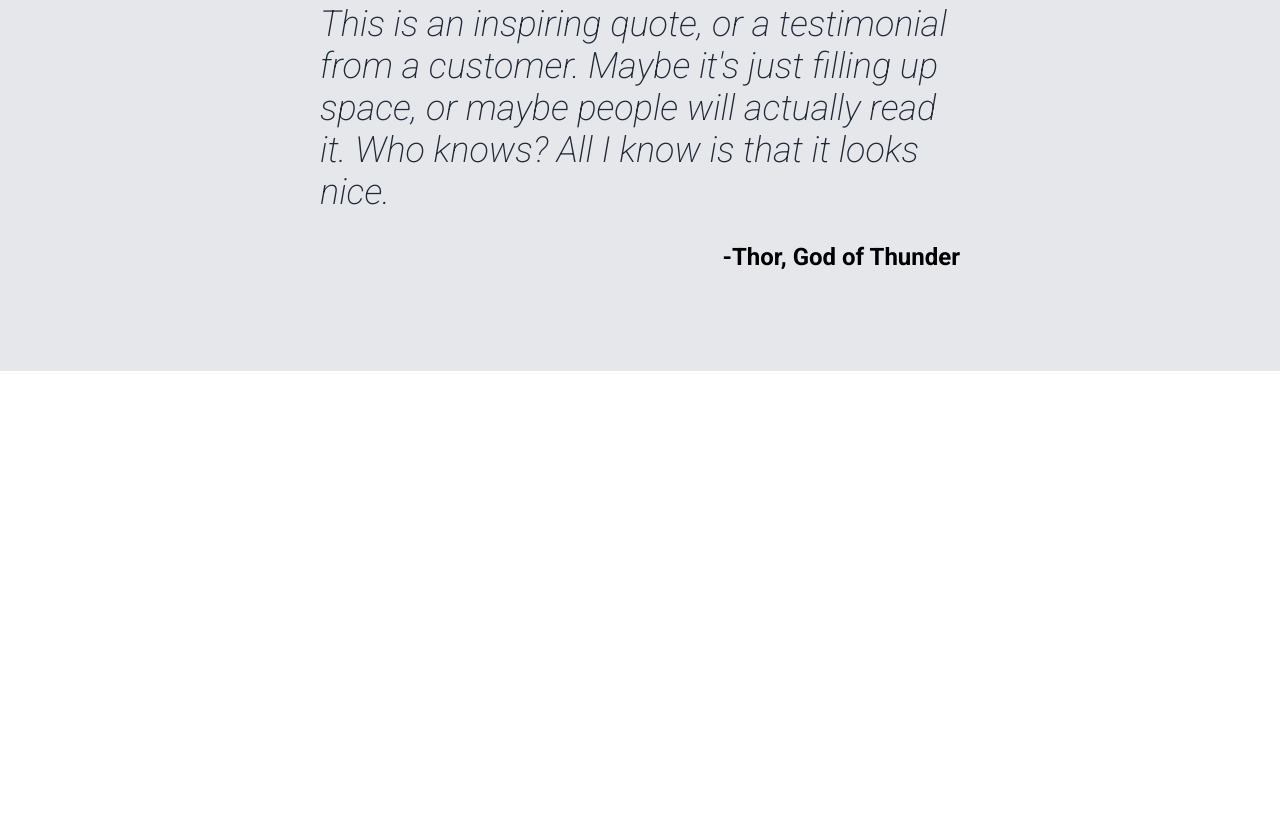
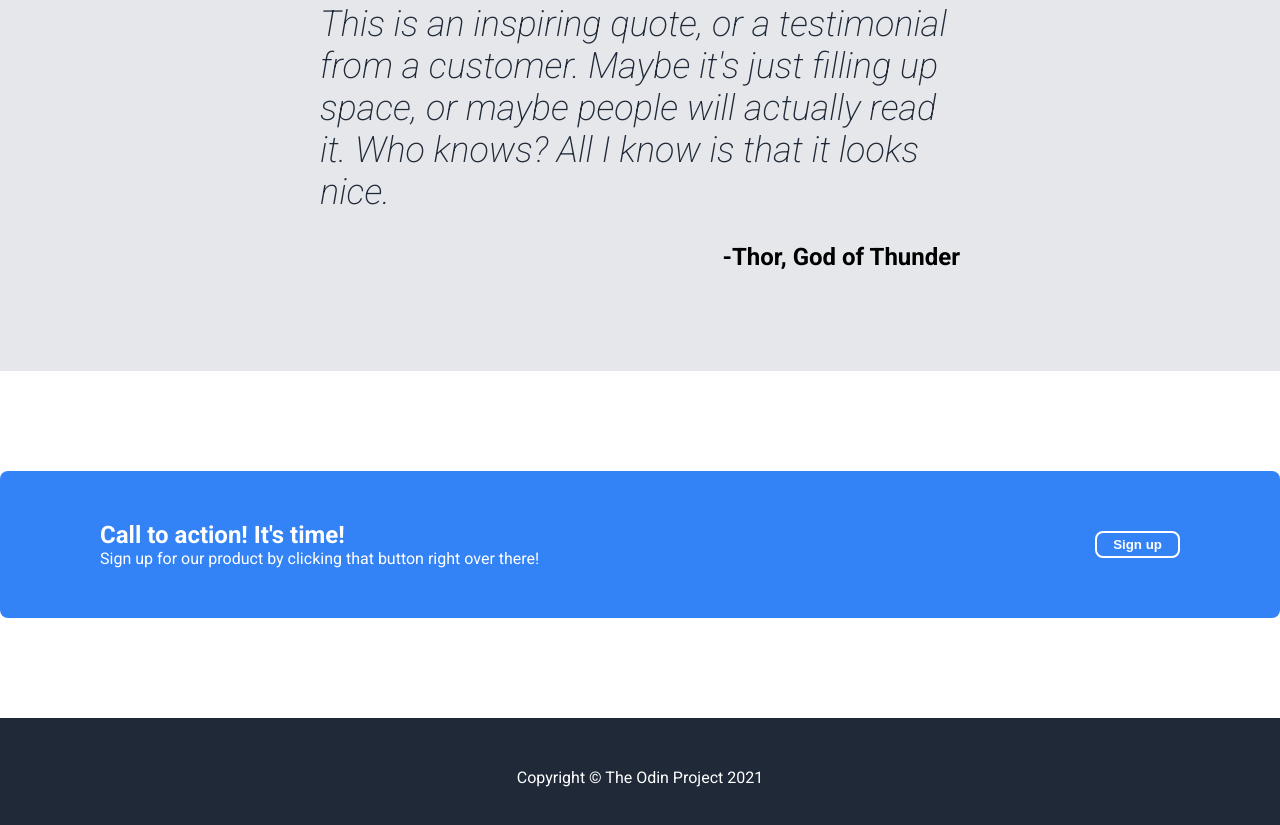
Before and after one commit to code-shams/odin-fundamental1, a plain HTML site: page index.html in a window 1280 px wide. Shown: the part 1175-2000 px from the top of the page. Before the commit the page ends 1646 px from the top, so only its background shows below. Drawn offline with Linux system fonts and the light colour scheme.

Commit message:
Added signup section and footer section

```diff
--- a/index.html
+++ b/index.html
@@ -76,7 +76,24 @@
                     <p>-Thor, God of Thunder</p>
                 </div>
             </section>
+            <!-- ✨✨✨✨✨✨✨✨✨✨ Sign Up Section ✨✨✨✨✨✨✨✨✨ -->
+            <section class="signup-container default-width">
+                <div class="signup-card">
+                    <div class="signup-card-text">
+                        <h1>Call to action! It's time!</h1>
+                        <p>
+                            Sign up for our product by clicking that button
+                            right over there!
+                        </p>
+                    </div>
+                    <div class="signup-button">
+                        <button>Sign up</button>
+                    </div>
+                </div>
+            </section>
         </main>
-        <footer></footer>
+        <footer class="footer">
+            <p>Copyright &copy; The Odin Project 2021</p>
+        </footer>
     </body>
 </html>
--- a/style.css
+++ b/style.css
@@ -128,3 +128,35 @@ nav {
     font-weight: bold;
     text-align: right;
 }
+
+.signup-container {
+    display: flex;
+    justify-content: center;
+    margin-bottom: 100px;
+}
+.signup-card {
+    background: #3382f6;
+    border-radius: 8px;
+    color: white;
+    padding: 50px 100px;
+    width: 100%;
+    display: flex;
+    align-items: center;
+    justify-content: space-between;
+}
+.signup-button button {
+    padding: 4px 16px;
+    background: none;
+    border: 2px solid white;
+    color: white;
+    font-weight: bold;
+    border-radius: 8px;
+}
+
+.footer {
+    color: white;
+    text-align: center;
+    background: #000;
+    background-color: #1f2937;
+    padding: 50px 0;
+}
```
